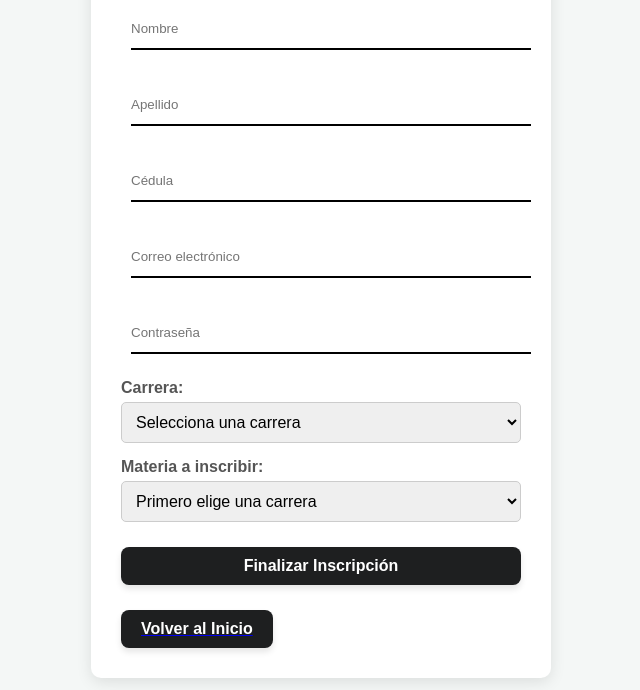
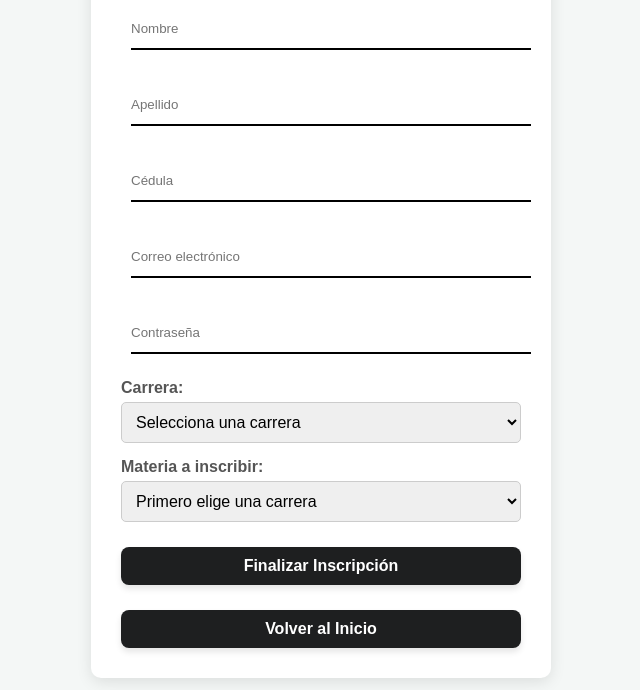
Before and after one commit to TrvpChylt/Sistema_Universidad, a Flask app: page /registro in a window 1280 px wide. Shown: the part 110-800 px from the top of the page, without its empty margins (319-959 px from the left). Run offline with Flask 3, Linux system fonts and the light colour scheme; data that the repository does not hold is empty.

Commit message:
cambios en el apartado de inscripcion

```diff
--- a/static/Inscripcion.css
+++ b/static/Inscripcion.css
@@ -46,7 +46,7 @@ input:focus {
 
 label { font-weight: bold; margin-bottom: -10px; color: #555; }
 
-button {
+button, .btn-volver {
     padding: 10px 20px;
     margin-top: 10px;
     background-color: #1e1f20;
@@ -61,12 +61,15 @@ button {
     text-align: center;
     display: block;
     text-decoration: none;
+    box-sizing: border-box;
+    width: 100%;
 }
 
-button:hover {
+button:hover, .btn-volver:hover {
     background-color: #fc866e;
     transform: translateY(-2px);
     box-shadow: 0 6px 12px rgba(0, 0, 0, 0.15);
+    color: white;/
 }
 
 button:active {
--- a/templates/inscripcion.html
+++ b/templates/inscripcion.html
@@ -49,7 +49,7 @@
                 </script>
 
             <button type="submit">Finalizar Inscripción</button>
-            <a href="{{ url_for('index') }}"><button>Volver al Inicio</button></a>
+            <a href="{{ url_for('index') }}" class="btn-volver">Volver al Inicio</a>
         </form>
 
 
```
